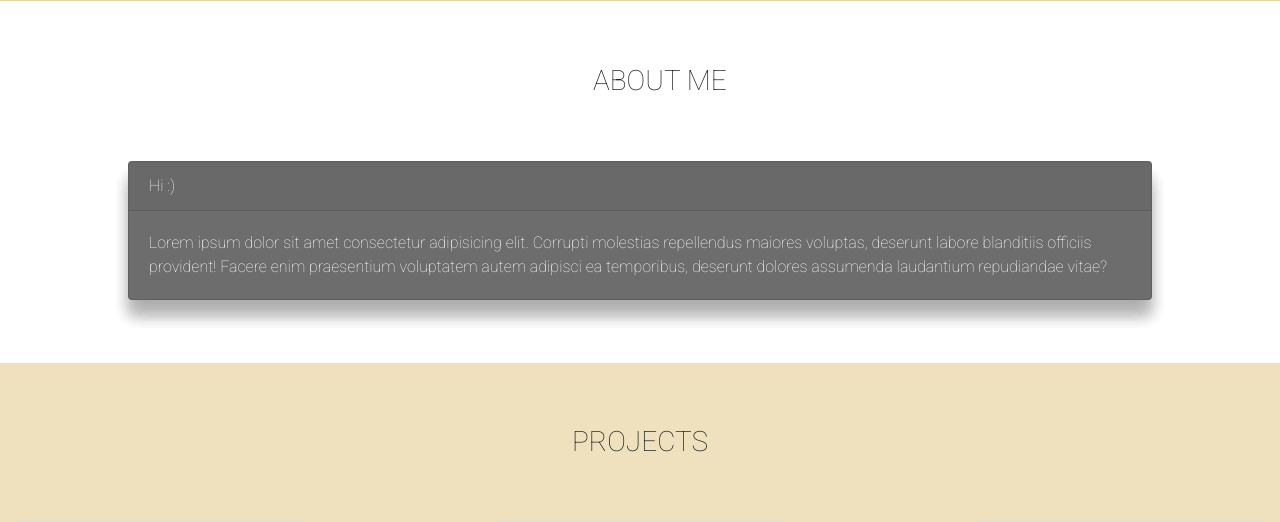
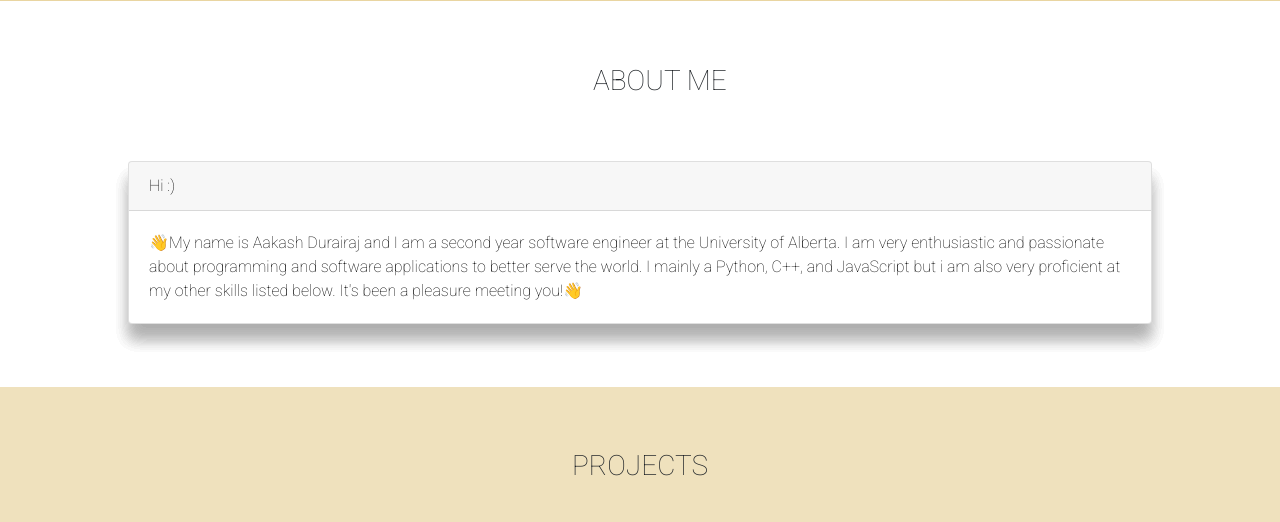
Before and after one commit to phant0mthief1417/website, a Django app: page / in a window 1280 px wide. Shown: the part 799-1321 px from the top of the page. Run offline with Django 4.2, Linux system fonts and the light colour scheme.

Commit message:
fixed introduction

```diff
--- a/templates/main_home.html
+++ b/templates/main_home.html
@@ -108,14 +108,14 @@
             <h3 class="row d-flex justify-content-center"
                 style="background:white;margin-bottom: 0;padding: 0% 0% 5% 47.5%;">ABOUT ME</h3>
             <div class="row card text-white justify-content-between"
-                style="max-width: 80%;margin: auto;background:rgb(109,109,109)">
-                <div class="card-header">Hi :)</div>
+                style="max-width: 80%;margin: auto;background:white;">
+                <div class="card-header" style="color:black;">Hi :)</div>
                 <div class="card-body">
-                    <p class="card-text">Lorem ipsum dolor sit amet consectetur adipisicing elit. Corrupti molestias
-                        repellendus maiores voluptas, deserunt labore blanditiis officiis provident! Facere enim
-                        praesentium
-                        voluptatem autem adipisci ea temporibus, deserunt dolores assumenda laudantium repudiandae
-                        vitae?
+                    <p class="card-text" style="color:black;">👋My name is Aakash Durairaj and I am a second year
+                        software engineer at the
+                        University of Alberta. I am very enthusiastic and passionate about programming and software
+                        applications to better serve the world. I mainly a Python, C++, and JavaScript but i am also
+                        very proficient at my other skills listed below. It's been a pleasure meeting you!👋
                     </p>
                 </div>
             </div>
```
